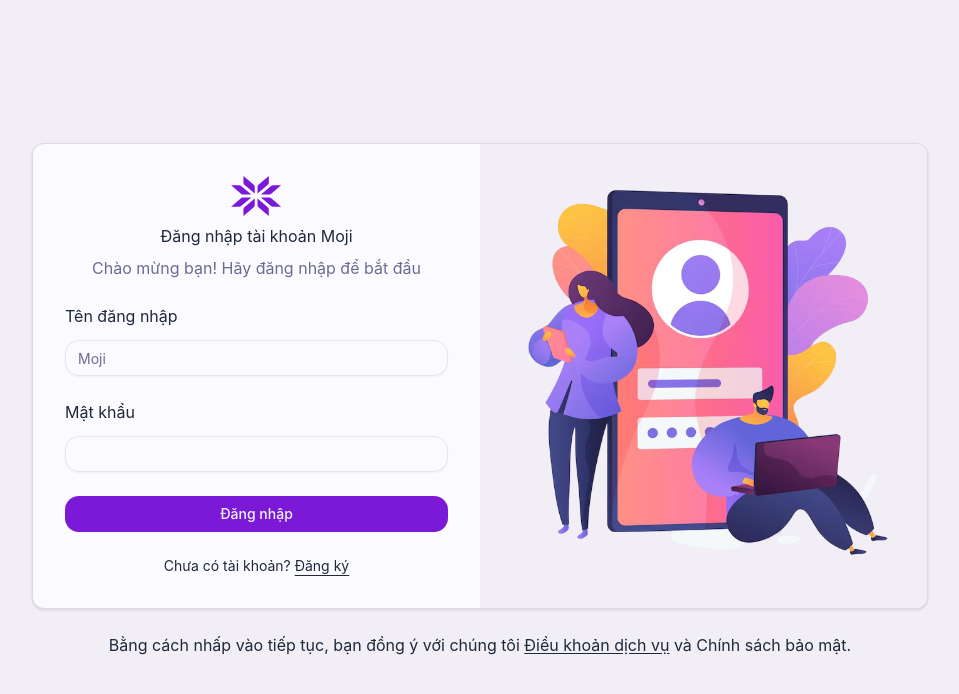
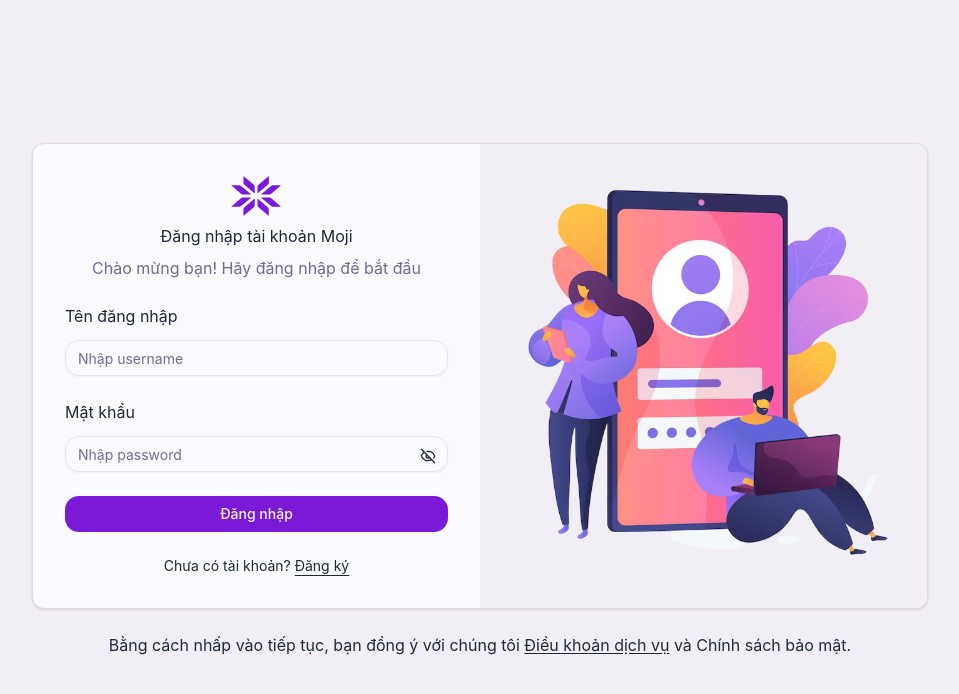
Before and after one commit to nguyenphuochao/chat-app-mern-stack, a React (Vite) app in the folder frontend/: page /signin in a window 1280 px wide. Shown: the top 694 px of the page, without its empty margins (160-1119 px from the left). Built offline with nearby package versions, Linux system fonts and the light colour scheme.

Commit message:
feat: handle toggle show hide password

```diff
--- a/frontend/src/components/auth/signin-form.tsx
+++ b/frontend/src/components/auth/signin-form.tsx
@@ -8,10 +8,16 @@ import * as z from "zod"
 import { useForm } from 'react-hook-form';
 import { zodResolver } from '@hookform/resolvers/zod';
 import { useAuthStore } from "@/stores/useAuthStore"
+import { Eye, EyeOff } from "lucide-react"
+import { useState } from "react"
 
 const signInSchema = z.object({
-  username: z.string().min(3, "Vui lòng nhập tên đăng nhập ít nhất 3 ký tự"),
-  password: z.string().min(6, "Vui lòng nhập password ít nhất 6 kí tự")
+  username: z
+    .string().min(1,"Vui lòng nhập tên đăng nhập")
+    .min(5, "Tên đang nhập ít nhất 3 kí tự."),
+  password: z
+    .string().min(1, "Vui lòng nhập password")
+    .min(6, "Password ít nhất 6 kí tự")
 });
 
 // Infer the TypeScript type from the schema
@@ -24,6 +30,7 @@ export function SigninForm({
 
   const navigate = useNavigate();
   const { signIn } = useAuthStore();
+  const [isShowPassword, setIsShowPassword] = useState(false);
 
   const { register, handleSubmit, formState: { errors, isSubmitting } } = useForm<SignInFormValues>({
     resolver: zodResolver(signInSchema),
@@ -35,6 +42,10 @@ export function SigninForm({
     await signIn(username, password);
     navigate("/");
   };
+
+  const handleTogglePassword = () => {
+    setIsShowPassword(!isShowPassword);
+  }
 
   return (
     <div className={cn("flex flex-col gap-6", className)} {...props}>
@@ -55,15 +66,21 @@ export function SigninForm({
               {/* username */}
               <div className="flex flex-col gap-3">
                 <Label htmlFor="username" className="block tetx-sm">Tên đăng nhập</Label>
-                <Input {...register("username")} type="text" id="username" placeholder="Moji" />
+                <Input {...register("username")} type="text" id="username" placeholder="Nhập username" />
                 {/* todo: error message */}
                 {errors.username && <span className="text-red-500 text-sm">{errors.username.message}</span>}
               </div>
 
               {/* password */}
-              <div className="flex flex-col gap-3">
+              <div className="flex flex-col gap-3 relative">
                 <Label htmlFor="password" className="block tetx-sm">Mật khẩu</Label>
-                <Input {...register("password")} type="password" id="password" />
+                <Input {...register("password")} type={isShowPassword ? "text" : "password"} id="password" placeholder="Nhập password" />
+                {
+                  isShowPassword ?
+                    <Eye onClick={handleTogglePassword} size="16" className="absolute top-12 right-3 cursor-pointer" /> :
+                    <EyeOff onClick={handleTogglePassword} size="16" className="absolute top-12 right-3 cursor-pointer" />
+                }
+
                 {/* todo: error message */}
                 {errors.password && <span className="text-red-500 text-sm">{errors.password.message}</span>}
               </div>
```
